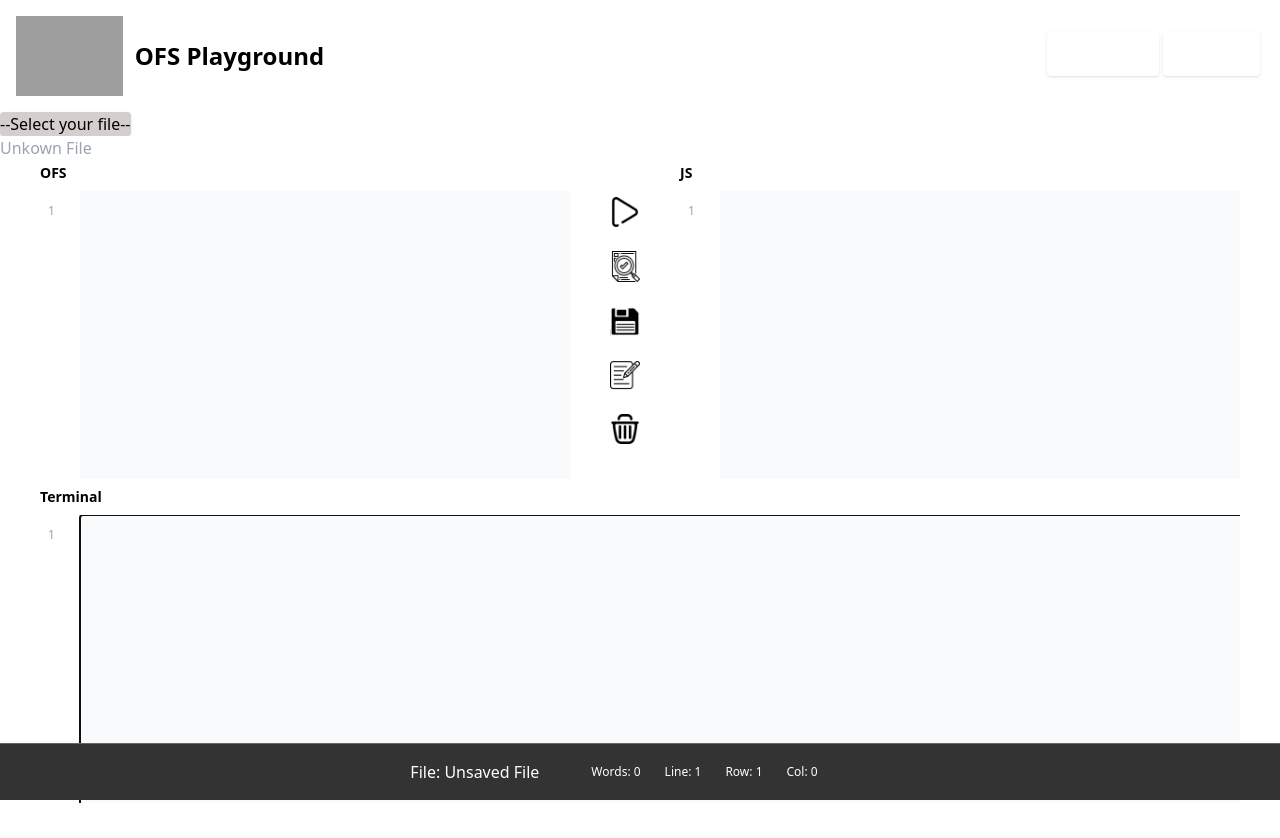
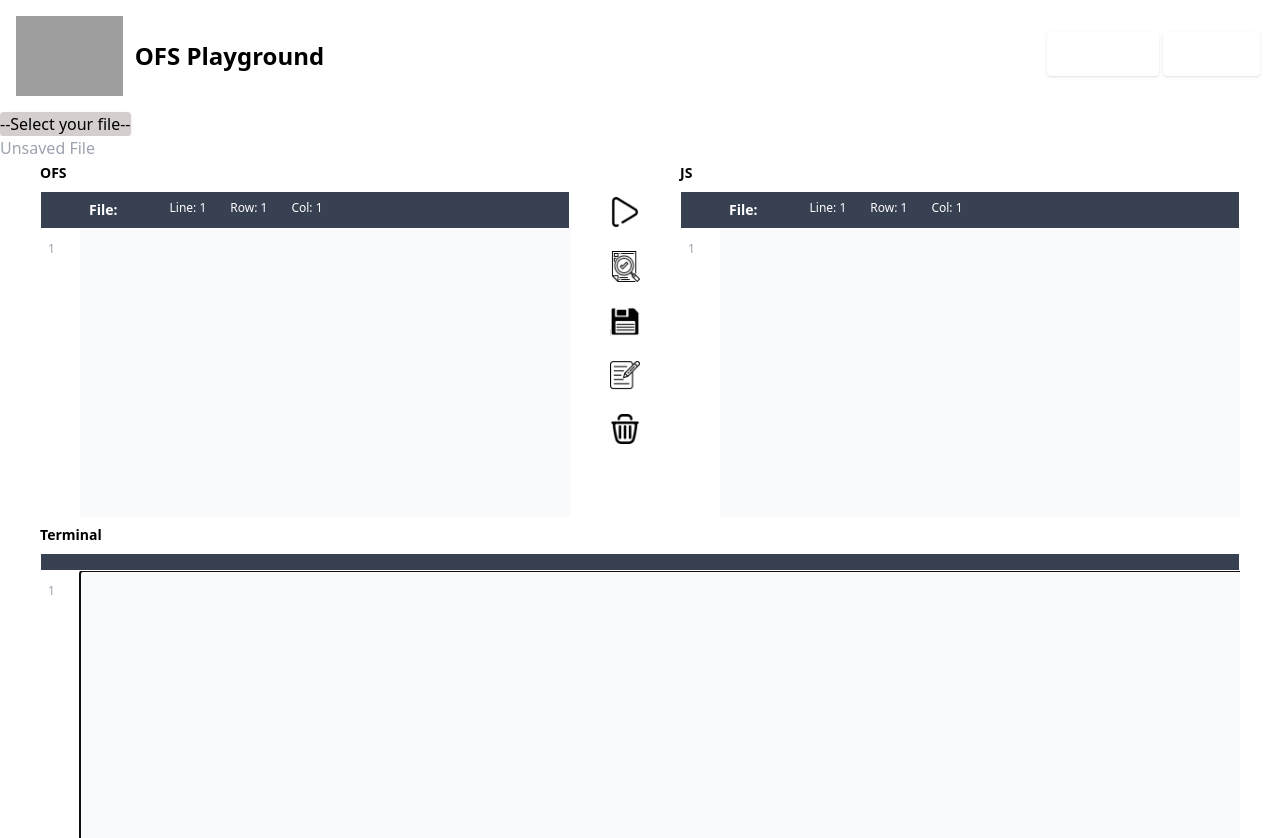
Before and after one commit to AndresLeOrozco/proyecto-ofs, a Next.js app: page / in a window 1280 px wide. Shown: the top 838 px of the page. Before the commit the page ends 811 px from the top, so only its background shows below. Built offline with nearby package versions, Linux system fonts and the light colour scheme; grey boxes are pictures that could not be loaded.

Commit message:
changes on footer

```diff
--- a/src/app/page.jsx
+++ b/src/app/page.jsx
@@ -39,7 +39,6 @@ const initialState = {
   inputText: "",
   allScripts: [],
   onSelected: false,
-  column: 0,
   alertText: "",
   openAlert: false,
   taFileName: ""
@@ -61,8 +60,6 @@ const reducer = (state, action) => {
       return { ...state, allScripts: action.payload };
     case "setOnSelected":
       return { ...state, onSelected: action.payload };
-    case "setColumn":
-      return { ...state, column: action.payload };
     case "setAlertText":
       return { ...state, alertText: action.payload };
     case "setOpenAlert":
@@ -101,17 +98,12 @@ const Home = () => {
     dispatch({ type: "setInputText", payload: "" });
     dispatch({ type: "setScripts", payload: [] });
     dispatch({ type: "setTAfileName", payload: "" });
-    dispatch({ type: "setColumn", payload: 1 });
     handleRecoverScript();
   };
 
   const setAndShowAlert = (message) => {
     dispatch({ type: "setAlertText", payload: message });
     dispatch({ type: "setOpenAlert", payload: true });
-  };
-
-  const handleCursorLine = (line) => {
-    dispatch({ type: "setTextLine", payload: line });
   };
 
   const handleRecoverScript = async () => {
@@ -174,8 +166,7 @@ const Home = () => {
             Area="OFS"
             GetText={(text) => dispatch({ type: "setTextEA", payload: text })}
             AreaText={state.textEA}
-            GetLine={handleCursorLine}
-            Column={(col) => dispatch({ type: "setColumn", payload: col })}
+            FileName={state.inputText}
           />
           <div className="btns-all">
             <Button clickEvent={handleTranspileClick} title="Compile">
@@ -220,6 +211,7 @@ const Home = () => {
             Area="JS"
             AreaText={state.textTA}
             NotEditable="pointer-events-none"
+            FileName={state.taFileName}
           />
         </div>
 
@@ -236,17 +228,6 @@ const Home = () => {
         open={state.openAlert}
         setOpen={(open) => dispatch({ type: "setOpenAlert", payload: open })}
       />
-      <Footer
-        information={[
-          `Words: ${state.textEA.match(regex)?.length || 0}`,
-          `Line: ${state.textLine}`,
-          `Row: ${state.textEA.split("\n").length}`,
-          `Col: ${state.column}`,
-        ]
-        }
-        fileNameEA = { state.inputText }
-        fileNameTA = { state.taFileName }
-      />
     </main>
   );
 };
--- /dev/null
+++ b/src/components/AreaInformation.jsx
@@ -0,0 +1,19 @@
+export const AreaInformation = ({ information = [], fileName = "" }) => {
+    return (
+
+        <div className="container mx-auto flex items-leftr justify-left">
+            <div className='mx-10'>
+                <strong><span>{fileName} </span> </strong>
+            </div>
+            {information.map((elements, index) => (
+                <div key={index} className="mx-3 text-xs">
+                    <span> {elements} </span>
+                </div>
+            ))}
+
+        </div>
+
+    );
+
+}
+export default AreaInformation
--- a/src/components/InputFile.jsx
+++ b/src/components/InputFile.jsx
@@ -28,7 +28,7 @@ export const InputFile = ({selectedFile, updateInputText, onOff}) => {
     },[selectedFile])
     return(
         <div id="d-InputFile">
-            <input id="inputFile" disabled={onOff} onChange={handleTypeChange}  ref={inputRef} type="text"  placeholder="Unkown File"/>
+            <input id="inputFile" disabled={onOff} onChange={handleTypeChange}  ref={inputRef} type="text"  placeholder="Unsaved File"/>
         </div>
     )
 }
--- a/src/components/TextArea.jsx
+++ b/src/components/TextArea.jsx
@@ -19,25 +19,31 @@ TextArea Component that contains a text area and its label.
 */
 import { Get } from "@/app/RequestFunctions/Get";
 import { useEffect, useRef, useState } from "react";
+import { AreaInformation } from "./AreaInformation";
 
 export const TextArea = ({
   Area = "",
   GetText = () => { },
   AreaText = "",
   NotEditable = "",
-  GetLine,
-  Column = () => { },
+  FileName = ""
 }) => {
   const [suggest, setSuggest] = useState([])
   const [type, setType] = useState([])
-  const textAreaRef = useRef(null);
+  const textAreaRef = useRef(null)
+  const [fileInfo, setFileInfo] = useState({
+    line: 1,
+    row: AreaText.split("\n").length,
+    col: 1,
+  });
+
   let row = AreaText.split("\n").length
 
   const handleTextareaChange = ({ target: { value } }) => {
     GetText(value)
     const text = value
     const words = text.split(/\s+/)
-    const lastWord = words[words.length -1]
+    const lastWord = words[words.length - 1]
     const autoSuggestion = suggest.filter((word) => word.startsWith(lastWord))
     setType(autoSuggestion)
 
@@ -49,24 +55,28 @@ export const TextArea = ({
     setSuggest(keywords.keywords)
   }
 
-  useEffect(()=> {
+  useEffect(() => {
     loadSuggest()
     console.log(suggest)
   }, [suggest === ""])
 
-  const handleKeyboardEvent = ({code}) => {
+  const handleKeyboardEvent = (event) => {
+    event.key === 'Tab' ? event.preventDefault() : null
     const textArea = textAreaRef.current
     const startPos = textArea.selectionStart
     const line = textArea.value.substr(0, startPos).split("\n").length
-    Column(startPos - textArea.value.lastIndexOf('\n', startPos - 1))
-    GetLine(line)
-    code === "Space"? setType([]) : code
+    setFileInfo({
+      line: line,
+      row: row,
+      col: startPos - textArea.value.lastIndexOf('\n', startPos - 1),
+    });
+    event.key === "Space" ? setType([]) : event.key
   }
 
 
   const AreaTextClass = `${NotEditable} w-full text-sm text-gray-900 bg-gray-50 dark:bg-gray-700 dark:placeholder-gray-400 dark:text-white ml-10 p-2.5`
 
-  const handleSuggestButton = ({target:{value}}) => {
+  const handleSuggestButton = ({ target: { value } }) => {
     const textArea = textAreaRef.current
     const current = textArea.value
     const wordsArray = current.split(' ')
@@ -81,15 +91,22 @@ export const TextArea = ({
         {type.map((word) => (
           <button value={word} onClick={handleSuggestButton} className="m-1">{word}</button>
 
-          ))}
+        ))}
       </div>
       <label
-
         htmlFor={`ta-${Area}`}
         className="block mb-2 text-sm font-medium text-black dark:text-gray-400"
       >
         <strong>{Area}</strong>
       </label>
+      <div className="bg-gray-700 text-white p-2 border border-white">
+        <AreaInformation information={[
+          Area !== "Terminal" ? `Line: ${fileInfo.line}` : "",
+          Area !== "Terminal" ? `Row: ${fileInfo.row}` : "",
+          Area !== "Terminal" ? `Col: ${fileInfo.col}` : "",
+        ]}
+          fileName={Area !== "Terminal" ? `File: ${FileName}` : ""} />
+      </div>
       <div className="flex">
         <div className="h-72 relative flex-1 overflow-x-auto overflow-y-auto dark:bg-gray-700 ">
           <textarea
```
Also changed, not shown: private/Hola.txt (added).
